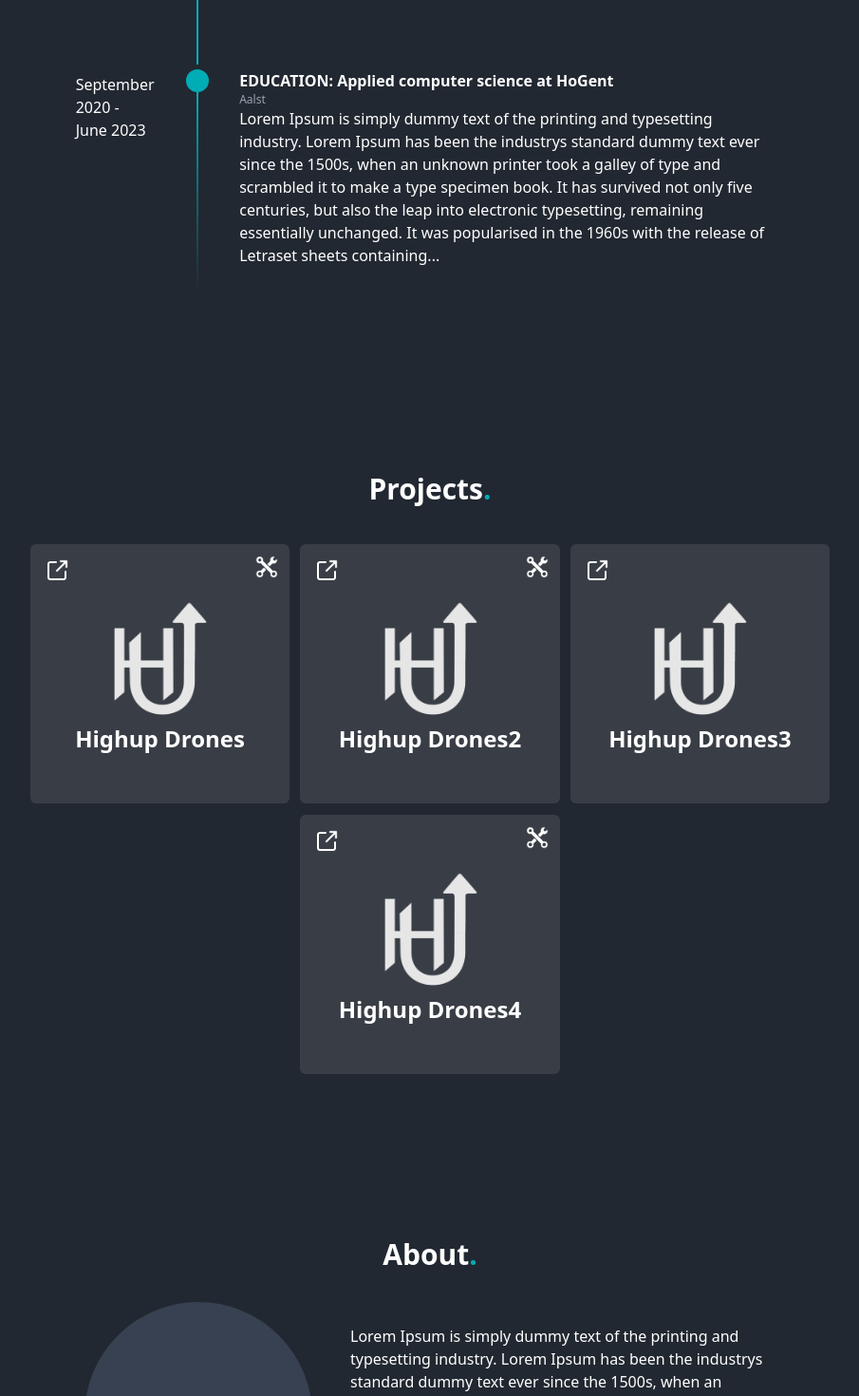
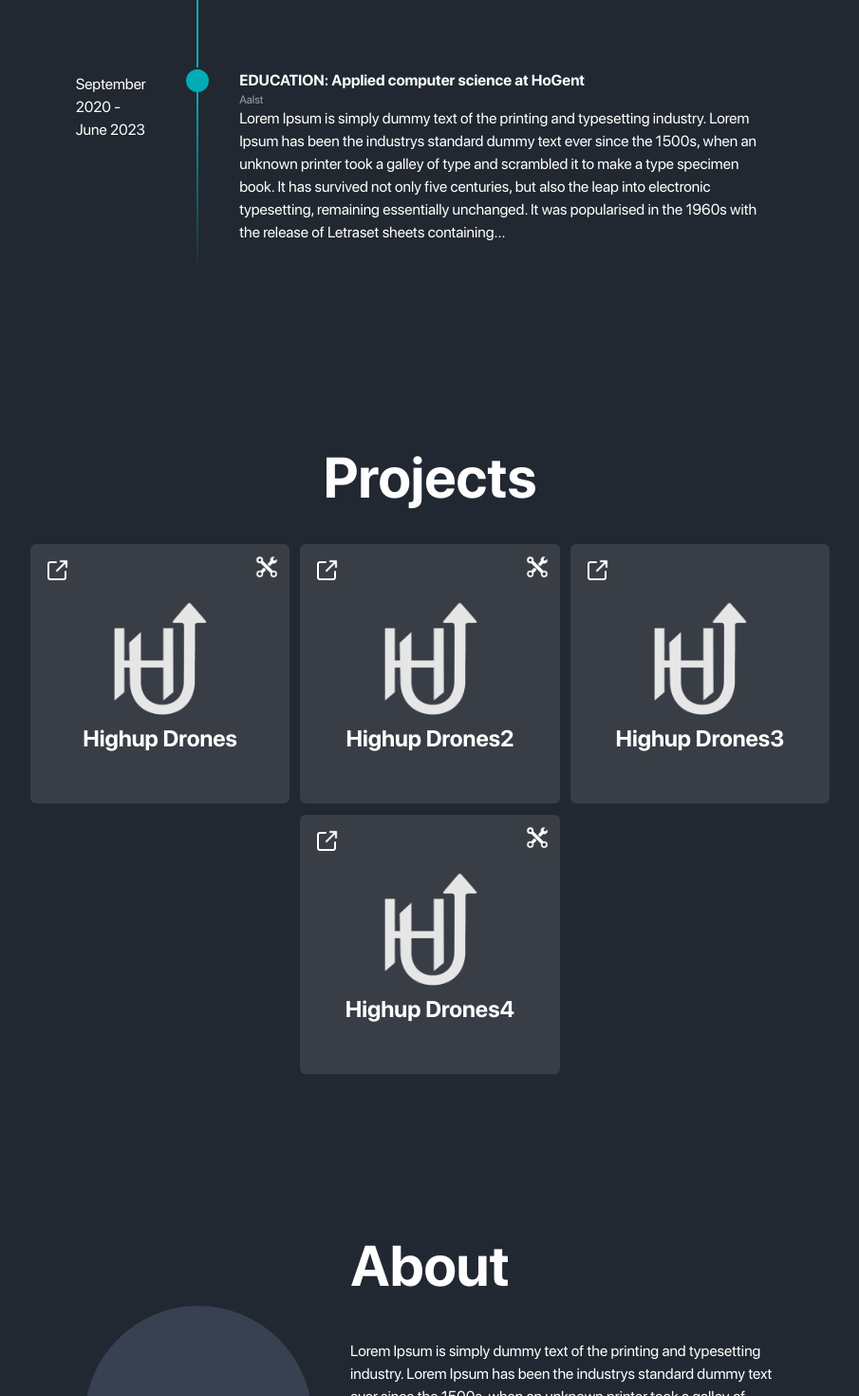
Before and after one commit to WoutDM/Resume, a React (Create React App) app: page / in a window 1280 px wide. Shown: the part 2055-3525 px from the top of the page at 95% size, without its empty margins (187-1092 px from the left). Built offline with nearby package versions, Linux system fonts and the light colour scheme.

Commit message:
feat: new font & contact part color improvement & improved title looks

```diff
--- a/src/App.css
+++ b/src/App.css
@@ -10,7 +10,7 @@ body {
 #pageContent {
   position: relative;
   z-index: 2;
-  /*padding-bottom: 250px;*/
+  font-family: 'sf-pro', sans-serif;
 }
 
 @keyframes rotate {
@@ -97,3 +97,17 @@ html, body {
   background-attachment: fixed;
   background-position: center;
 } */
+
+@font-face {
+  font-family: 'sf-pro';
+  src: url('../public/fonts/SFPRODISPLAYREGULAR.otf') format('opentype');
+  font-weight: normal;
+  font-style: normal;
+}
+
+@font-face {
+  font-family: 'sf-pro';
+  src: url('../public/fonts/SFPRODISPLAYBOLD.otf') format('opentype');
+  font-weight: bold;
+  font-style: normal;
+}
--- a/src/pages/homepage/Index.jsx
+++ b/src/pages/homepage/Index.jsx
@@ -8,7 +8,7 @@ import Contact from "./sections/Contact/Contact";
 export default function Index() {
 
   return (
-    <div id="index" className='text-white font-sans z-10'>
+    <div id="index" className='text-white z-10 font'>
         <Intro/>
         <Skills/>
         <Timeline/>
--- a/src/pages/homepage/sections/About/About.jsx
+++ b/src/pages/homepage/sections/About/About.jsx
@@ -2,8 +2,8 @@ export default function About() {
 
   return (
     <div id="about" className="flex flex-col items-center mt-40">
-      <h1 className="m-auto font-bold text-3xl select-none">About<span className="text-[#00ADB5]">.</span></h1>
-      <div className="flex justify-center items-center w-7/12 mt-8">
+      <h1 className="m-auto font-bold text-6xl select-none">About</h1>
+      <div className="flex justify-center items-center w-7/12 mt-3">
         <div className="bg-gray-700 w-60 aspect-square rounded-full inline-block">
           {/* image */}
         </div>
--- a/src/pages/homepage/sections/Contact/Contact.jsx
+++ b/src/pages/homepage/sections/Contact/Contact.jsx
@@ -5,39 +5,36 @@ import phoneIcon from "../../../../images/phone-icon.png";
 export default function Contact() {
 
   return (
-      <div id="contact" className="flex flex-col items-center mt-40 py-10 bg-[#00ADB5]">
+      <div id="contact" className="flex flex-col items-center mt-40 py-10">
           {/*<h1 className="m-auto font-bold text-3xl select-none mb-5">GET IN TOUCH<span*/}
           {/*    className="text-[#D6F919]">.</span></h1>*/}
           <div className="flex flex-col items-center mb-6">
               {/*<h1 className="m-auto font-bold text-3xl select-none mb-5">Oh hi! You made it to the end!</h1>*/}
-              <h1 className="m-auto font-bold text-3xl select-none mb-5">You made it to the end, let’s chat! 😉
+              <h1 className="m-auto font-bold text-4xl select-none mb-5">You made it to the end, let’s chat! 😉
                   {/*<span className="text-[#D6F919]">.</span>*/}
               </h1>
           </div>
-          <div className="flex items-center space-x-6">
+          <div className="flex items-center space-x-6 border-2 border-[#00ADB5] rounded-lg p-2 px-3">
               <a href="https://www.linkedin.com/in/wout-d-a86615224/" target="_blank" rel="noreferrer"
                  className="flex items-center">
-                  <img className='drop-shadow-glow h-7  mr-2 mt-0.5' src={linkedInIcon} alt="email"
+                  <img className='drop-shadow-glow h-7 mr-2' src={linkedInIcon} alt="email"
                        draggable="false"/>
                   <p className="font-bold">Wout De Maeseneer</p>
               </a>
               <div className="font-bold">-</div>
               <div className="flex items-center">
-                  <img className='drop-shadow-glow h-6 mr-2 mt-1.5' src={mailIcon} alt="email"
+                  <img className='drop-shadow-glow h-6 mr-2' src={mailIcon} alt="email"
                        draggable="false"/>
                   <p className="font-bold">wout.de.maeseneer@gmail.com</p>
               </div>
               <div className="font-bold">-</div>
               <div className="flex items-center">
-                  <img className='drop-shadow-glow h-6  mr-2 mt-1.5' src={phoneIcon} alt="email"
+                  <img className='drop-shadow-glow h-6 mr-2' src={phoneIcon} alt="email"
                        draggable="false"/>
                   <p className="font-bold">(+32) 472/23.35.08</p>
               </div>
           </div>
-          <div className="flex flex-col items-center mt-28">
-              <p>Made with ❤ by Wout </p>
-              {/*<p className="font-bold mt-3">Wout</p>*/}
-          </div>
+          <p className='mt-28 text-center'>Made with ❤ by Wout</p>
       </div>
   );
 }
--- a/src/pages/homepage/sections/Intro/Intro.jsx
+++ b/src/pages/homepage/sections/Intro/Intro.jsx
@@ -5,8 +5,8 @@ export default function Intro() {
       {/* <img src="" alt="" /> */}
       <div className='p-[140px] m-10 bg-gray-400 rounded-full'>pic</div>
       <div>
-        <h1 className='font-bold text-[370%] leading-none'>I am Wout</h1>
-        <h1 className='font-bold text-[370%] text-[#00ADB5] leading-none drop-shadow-glow'>A Full-stack Web Developer</h1>
+        <h1 className='font-bold text-6xl leading-none'>I am Wout</h1>
+        <h1 className='font-bold text-6xl text-[#00ADB5] leading-none drop-shadow-glow'>A Full-stack Web Developer</h1>
         <p className='pt-5'>My main areas of expertise include Javascript, HTML, CSS, REACT, C#, Java and Python.</p>
       </div>
     </div>
--- a/src/pages/homepage/sections/Projects/Components/Project.jsx
+++ b/src/pages/homepage/sections/Projects/Components/Project.jsx
@@ -30,7 +30,7 @@ export default function Project({ name, logo, inProgress, link }) {
                                  draggable="false"/>
                             {hover && (
                                 <span
-                                    className="absolute left-[-50%] bottom-10 w-20 flex justify-center text-[#00ADB5] text-xs px-2 py-1 rounded shadow-lg">
+                                    className="absolute left-[-50%] bottom-10 w-20 flex justify-center text-xs px-2 py-1 rounded shadow-lg">
                                         In progress
                                 </span>
                             )}
--- a/src/pages/homepage/sections/Projects/Projects.jsx
+++ b/src/pages/homepage/sections/Projects/Projects.jsx
@@ -4,7 +4,7 @@ import ProjectsData from "./ProjectsData";
 export default function Projects() {
   return (
     <div id="projects" className='flex flex-col items-center mt-40'>
-      <h1 id="about" className="m-auto font-bold text-3xl select-none">Projects<span className="text-[#00ADB5]">.</span></h1>
+      <h1 id="about" className="m-auto font-bold text-6xl select-none">Projects</h1>
       <div className='flex flex-row flex-wrap w-8/12 mt-10'>
           {
               ProjectsData.map((project) => {
--- a/src/pages/homepage/sections/Skills/Skills.jsx
+++ b/src/pages/homepage/sections/Skills/Skills.jsx
@@ -14,7 +14,7 @@ export default function Skills() {
             <div className="flex items-center justify-center bg-gray-700 rounded-full h-10 w-10 mb-32 animate-bounce select-none">
                 <img className='drop-shadow-glow h-6' src={arrowDown} alt="arrow-down"/>
             </div>
-            <h1 id="skills" className="m-auto font-bold text-3xl mb-5 select-none">Skills<span className="text-[#00ADB5]">.</span></h1>
+            <h1 id="skills" className="m-auto font-bold text-6xl mb-5 select-none">Skills</h1>
             {/* <div className='flex flex-row mb-10 mt-2 hover:cursor-pointer select-none' onClick={() => setCanShowSkillRatings(!canShowSkillRatings)}>
                 <p className='text-center font-bold'>View skill ratings</p>
                 <img id='start' className='drop-shadow-glow h-4 mt-1 ml-2' src={canShowSkillRatings ? dropUp : dropDown} alt="drop-down"/>
```
Also changed, not shown: public/fonts/SFPRODISPLAYBOLD.otf (added), public/fonts/SFPRODISPLAYREGULAR.otf (added).
